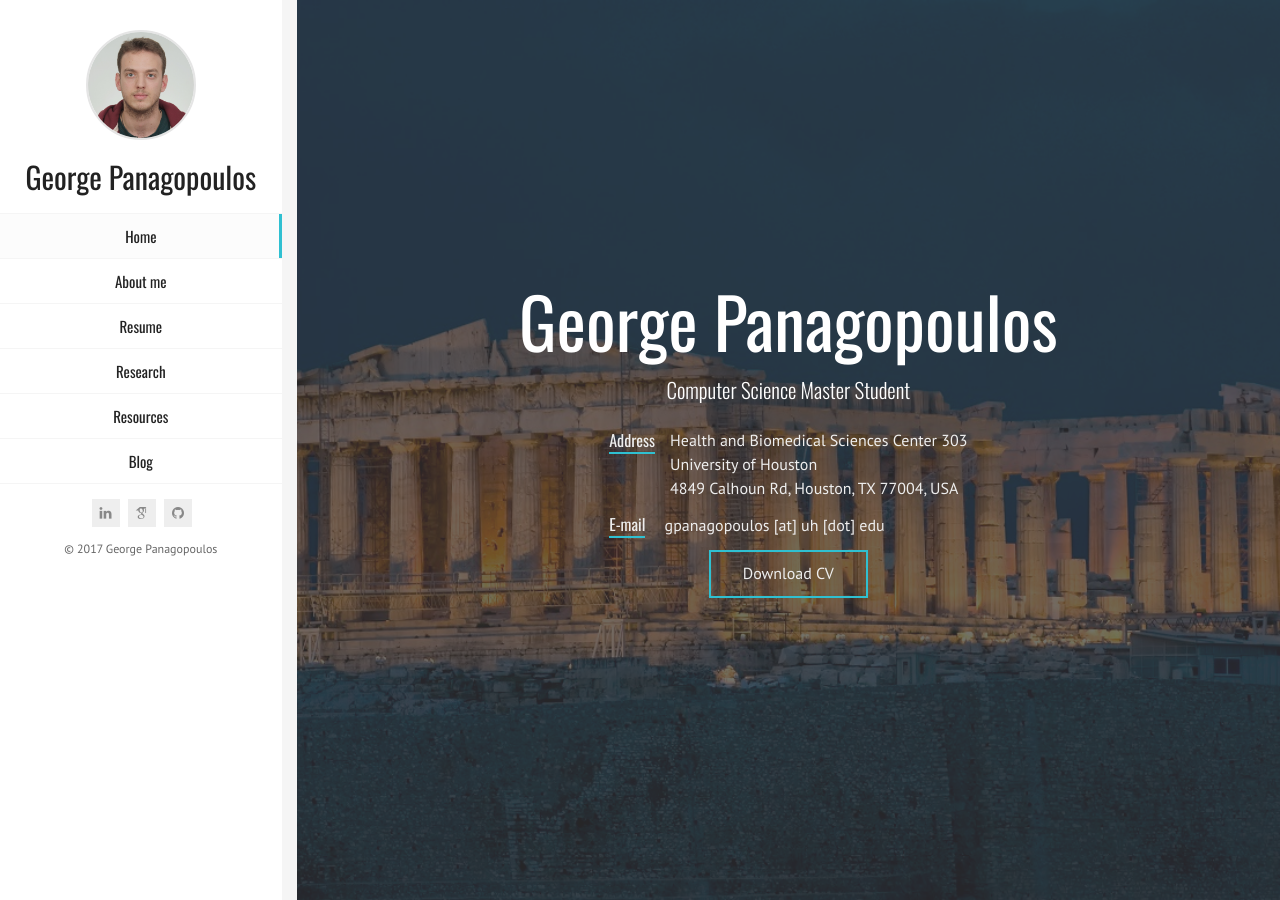
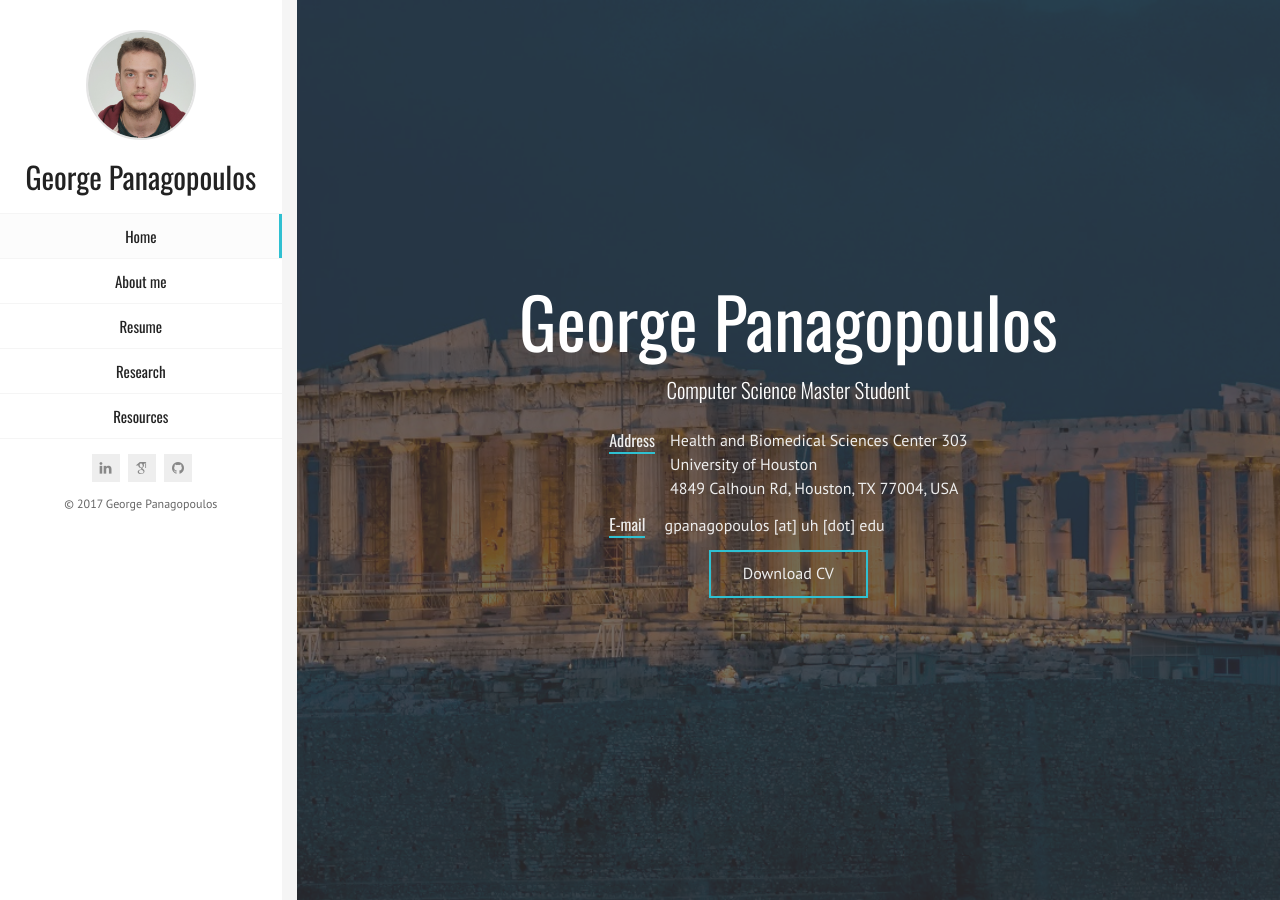
Before and after one commit to geopanag/geopanag.github.io, a Jekyll site: the page built from index.html, in a window 1280 px wide. Built offline with Jekyll 4.4.1, drawn with Linux system fonts in a browser that asks for light colours; some web fonts are replaced.

Commit message:
removed blog
-

```diff
--- a/_includes/menu.html
+++ b/_includes/menu.html
@@ -22,9 +22,9 @@
         <li>
             <a class="pt-trigger" href="/index.html#resources" data-animation="58" data-goto="5">Resources</a>
         </li>
-        <li>
+       <!-- <li>
             <a class="pt-trigger" href="/index.html#blog" data-animation="59" data-goto="6">Blog</a>
-        </li>
+        </li>-->
 
     </ul>
     <!-- /Main menu -->
--- a/index.html
+++ b/index.html
@@ -493,10 +493,11 @@ title: George Panagopoulos
 </section>
 <!-- End of Resources Subpage -->
 <!-- Blog Subpage -->
+<!---
 <section class="pt-page pt-page-6" data-id="blog">
     <div class="section-title-block">
         <h2 class="section-title">Blog</h2>
-        <h5 class="section-description"><!--My discoveries and impressions in the brave (not so) new world of machine learning, data mining and brain computer interfaces--></h5>
+        <h5 class="section-description"></h5>
     </div>
     <ul id="portfolio_filters" class="portfolio-filters">
         <li class="active">
@@ -534,8 +535,6 @@ title: George Panagopoulos
             </div>
         </figure>
         {% endfor %}
-        <!-- End of Blog Post 3 -->
-        <!-- End of Blog Post 3 -->
     </div>
-</section>
+</section> -->
 <!-- End Blog Subpage -->
```
